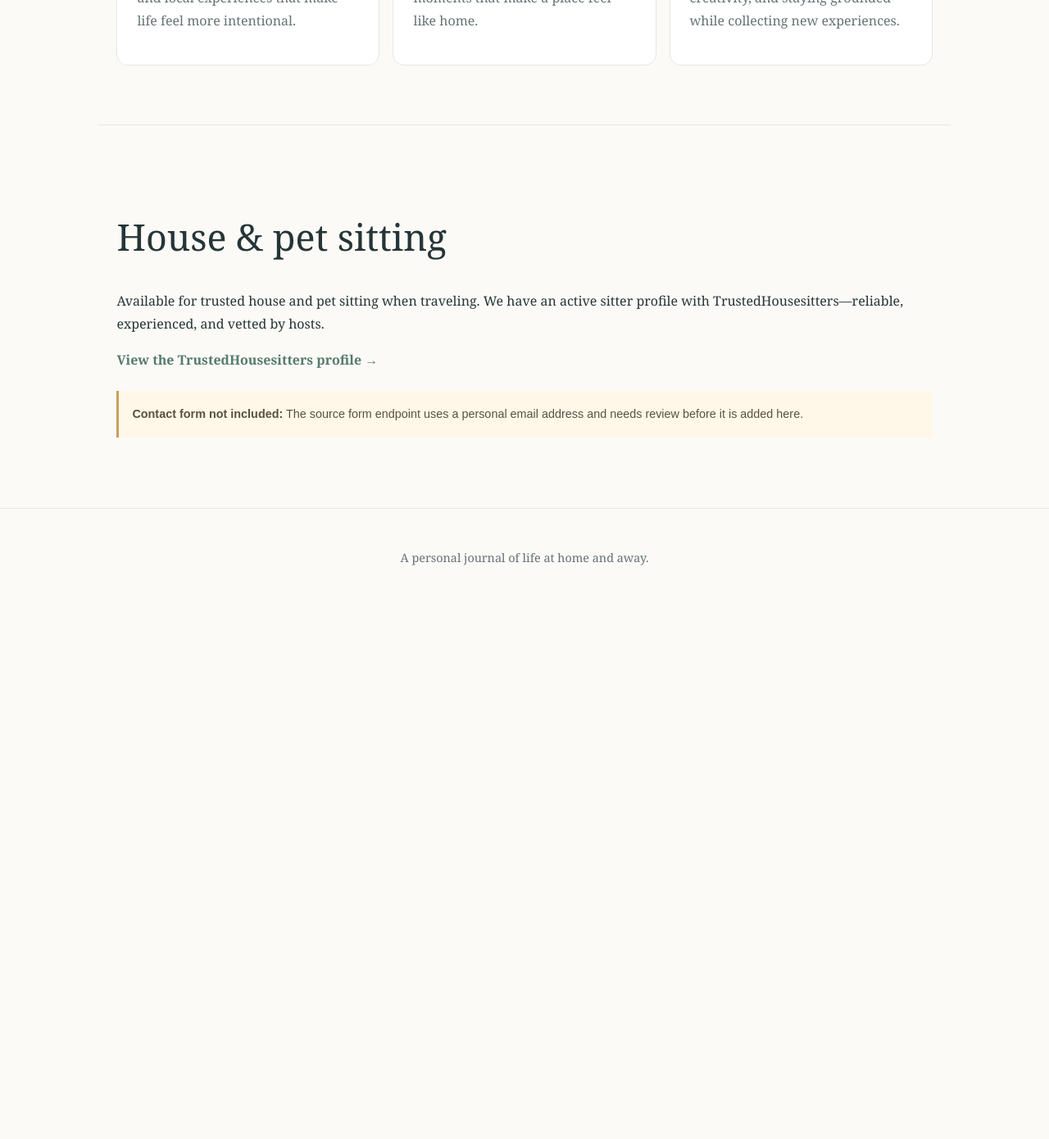
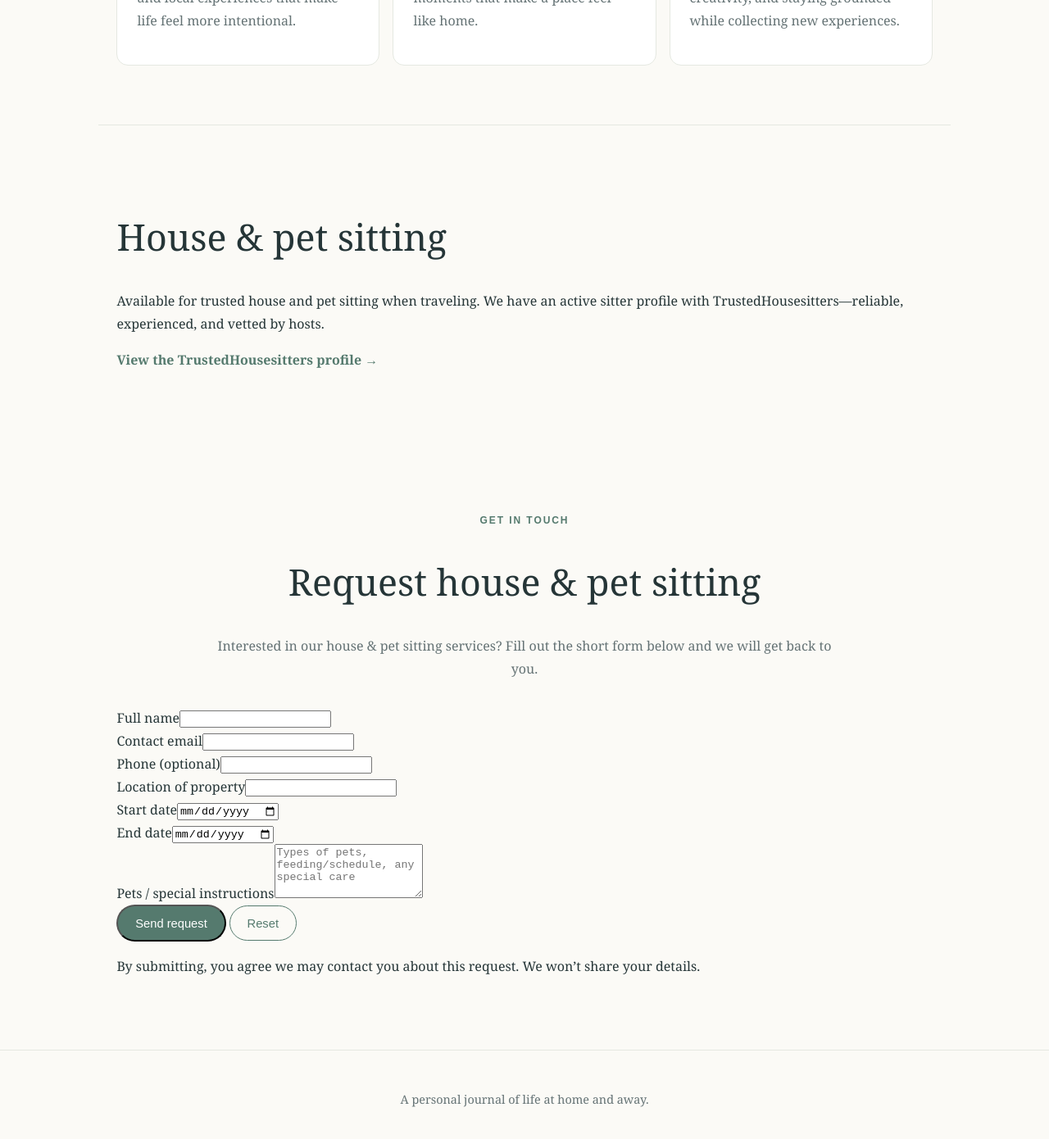
Before and after one commit to unhurriedmiles/unhurriedmiles.github.io, a Jekyll site: the page built from travel/index.html, in a window 1280 px wide and 1400 px high, scrolled down 4202 px. Shown: the top 1390 px of the window at 82% size. Built offline with Jekyll 4.4.1, drawn with Linux system fonts in a browser that asks for light colours; before the commit the page ends 4941 px from its top, so only the background shows below that.

Commit message:
Connect house-sitting form to Formspree

```diff
--- a/travel/index.html
+++ b/travel/index.html
@@ -72,5 +72,31 @@ permalink: /travel/
   <h2>House &amp; pet sitting</h2>
   <p>Available for trusted house and pet sitting when traveling. We have an active sitter profile with TrustedHousesitters—reliable, experienced, and vetted by hosts.</p>
   <p><a class="text-link" href="https://www.trustedhousesitters.com/house-and-pet-sitters/united-states/louisiana/new-orleans/l/742023/" rel="noopener noreferrer" target="_blank">View the TrustedHousesitters profile →</a></p>
-  <p class="review-note"><strong>Contact form not included:</strong> The source form endpoint uses a personal email address and needs review before it is added here.</p>
 </section>
+
+<section class="content-section" id="contact-sitter">
+  <div class="section-heading">
+    <p class="eyebrow">Get in touch</p>
+    <h2>Request house &amp; pet sitting</h2>
+    <p>Interested in our house &amp; pet sitting services? Fill out the short form below and we will get back to you.</p>
+  </div>
+  <div class="contact-form-wrap">
+    <form action="https://formspree.io/f/xzerprrn" method="POST" class="contact-form">
+      <input type="hidden" name="_subject" value="New house &amp; pet sitting request">
+
+      <div class="form-field"><label for="name">Full name</label><input id="name" name="name" type="text" autocomplete="name" required></div>
+      <div class="form-field"><label for="email">Contact email</label><input id="email" name="email" type="email" autocomplete="email" required></div>
+      <div class="form-field"><label for="phone">Phone (optional)</label><input id="phone" name="phone" type="tel" autocomplete="tel"></div>
+      <div class="form-field"><label for="location">Location of property</label><input id="location" name="location" type="text" required></div>
+      <div class="form-field"><label for="start">Start date</label><input id="start" name="start_date" type="date" required></div>
+      <div class="form-field"><label for="end">End date</label><input id="end" name="end_date" type="date" required></div>
+      <div class="form-field form-field-wide"><label for="pets">Pets / special instructions</label><textarea id="pets" name="message" rows="4" placeholder="Types of pets, feeding/schedule, any special care" required></textarea></div>
+
+      <div class="form-actions">
+        <button type="submit" class="button">Send request</button>
+        <button type="reset" class="button button-secondary">Reset</button>
+      </div>
+      <p class="privacy-note">By submitting, you agree we may contact you about this request. We won’t share your details.</p>
+    </form>
+  </div>
+</section>
```
Also changed, not shown: README.md.
